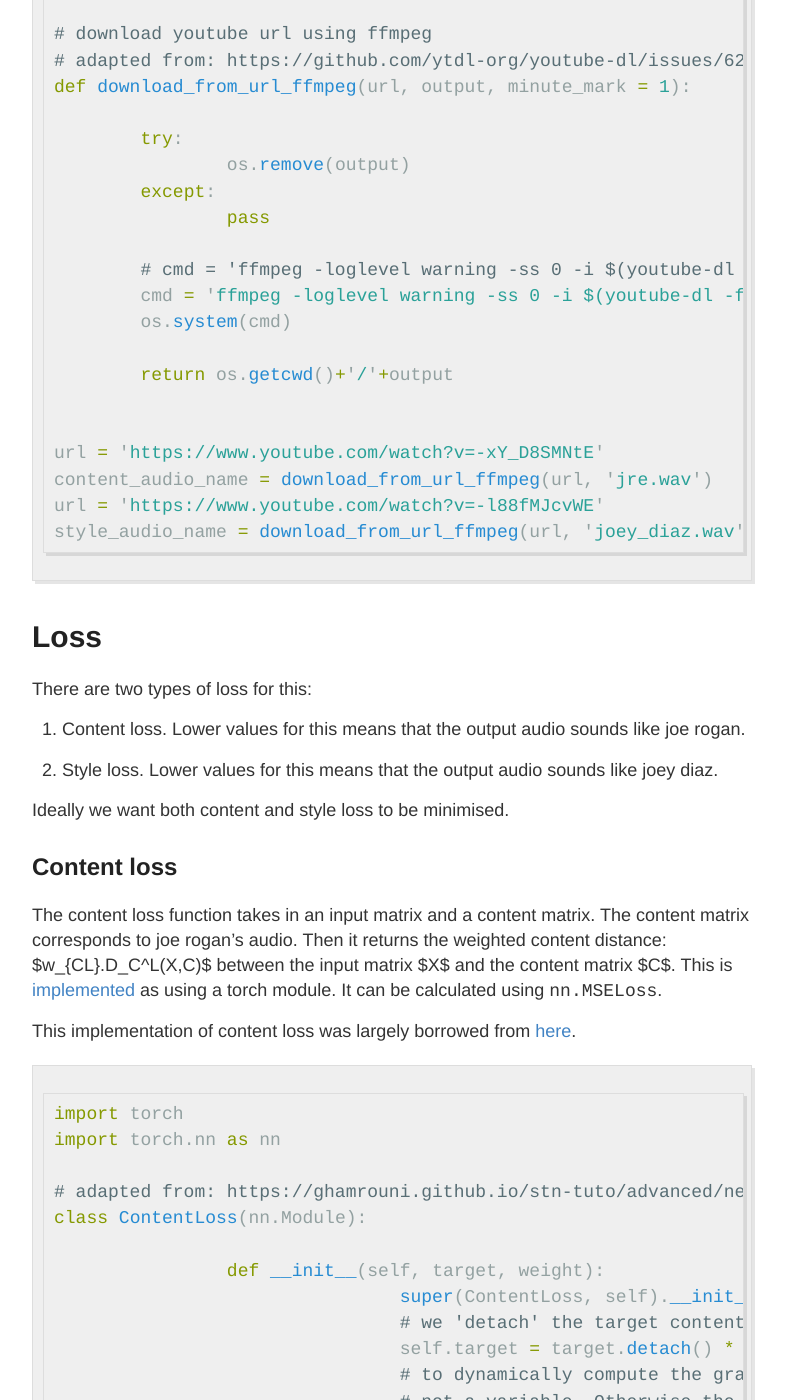
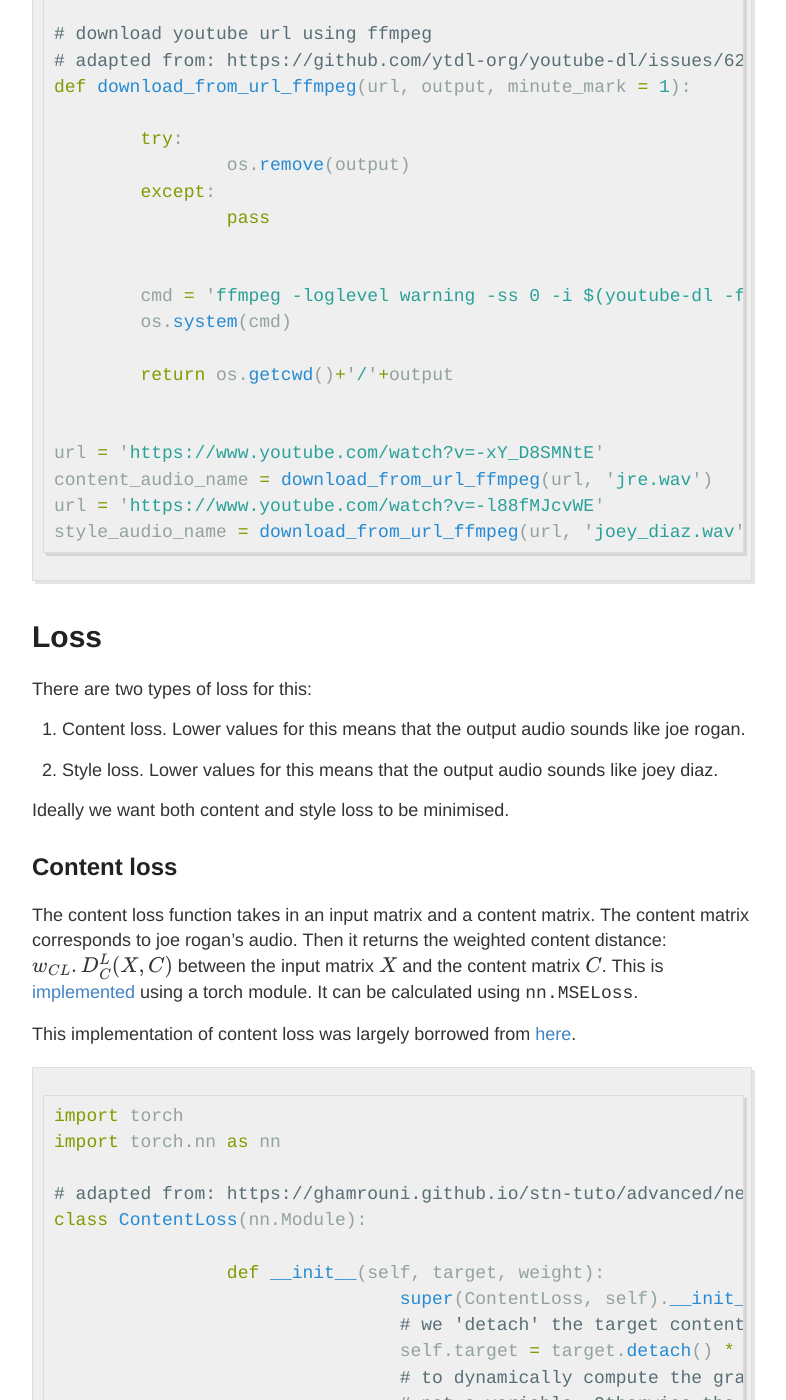
Before and after one commit to neelriyer/neelriyer.github.io, a Jekyll site: the page built from _posts/2020-08-02-Change-Audio-Pytorch.md, in a window 1280 px wide and 1400 px high, scrolled down 1437 px. Shown: the whole window, without its empty margins (248-1034 px from the left). Built offline with Jekyll 4.4.1, drawn with Linux system fonts in a browser that asks for light colours; formulas are drawn with MathJax 3.

Commit message:
add latex

```diff
--- a/_posts/2020-08-02-Change-Audio-Pytorch.md
+++ b/_posts/2020-08-02-Change-Audio-Pytorch.md
@@ -2,6 +2,7 @@
 layout: post
 title: Neural Style Transfer for Audio in Pytorch
 ---
+<script src="https://cdn.mathjax.org/mathjax/latest/MathJax.js?config=TeX-AMS-MML_HTMLorMML" type="text/javascript"></script>
 
 ![photo](https://camo.githubusercontent.com/974884c2fb949b365c3f415b3712d2cac04a35f7/68747470733a2f2f692e696d6775722e636f6d2f575771364931552e6a7067)
 
@@ -29,7 +30,7 @@ def download_from_url_ffmpeg(url, output, minute_mark = 1):
 	except:
 		pass
 
-	# cmd = 'ffmpeg -loglevel warning -ss 0 -i $(youtube-dl -f 22 --get-url https://www.youtube.com/watch?v=mMZriSvaVP8) -t 11200 -c:v copy -c:a copy react-spot.mp4'
+
 	cmd = 'ffmpeg -loglevel warning -ss 0 -i $(youtube-dl -f bestaudio --get-url '+str(url)+') -t '+str(minute_mark*60)+' '+str(output)
 	os.system(cmd)
 
@@ -55,7 +56,7 @@ Ideally we want both content and style loss to be minimised.
 
 ## Content loss
 
-The content loss function takes in an input matrix and a content matrix. The content matrix corresponds to joe rogan's audio. Then it returns the weighted content distance: $w_{CL}.D_C^L(X,C)$ between the input matrix $X$ and the content matrix $C$. This is [implemented](https://pytorch.org/tutorials/advanced/neural_style_tutorial.html#content-loss) as using a torch module. It can be calculated using ``nn.MSELoss``.
+The content loss function takes in an input matrix and a content matrix. The content matrix corresponds to joe rogan's audio. Then it returns the weighted content distance: $$w_{CL}.D_C^L(X,C)$$ between the input matrix $$X$$ and the content matrix $$C$$. This is [implemented](https://pytorch.org/tutorials/advanced/neural_style_tutorial.html#content-loss) using a torch module. It can be calculated using ``nn.MSELoss``.
 
 This implementation of content loss was largely borrowed from [here](https://ghamrouni.github.io/stn-tuto/advanced/neural_style_tutorial.html).
 
```
